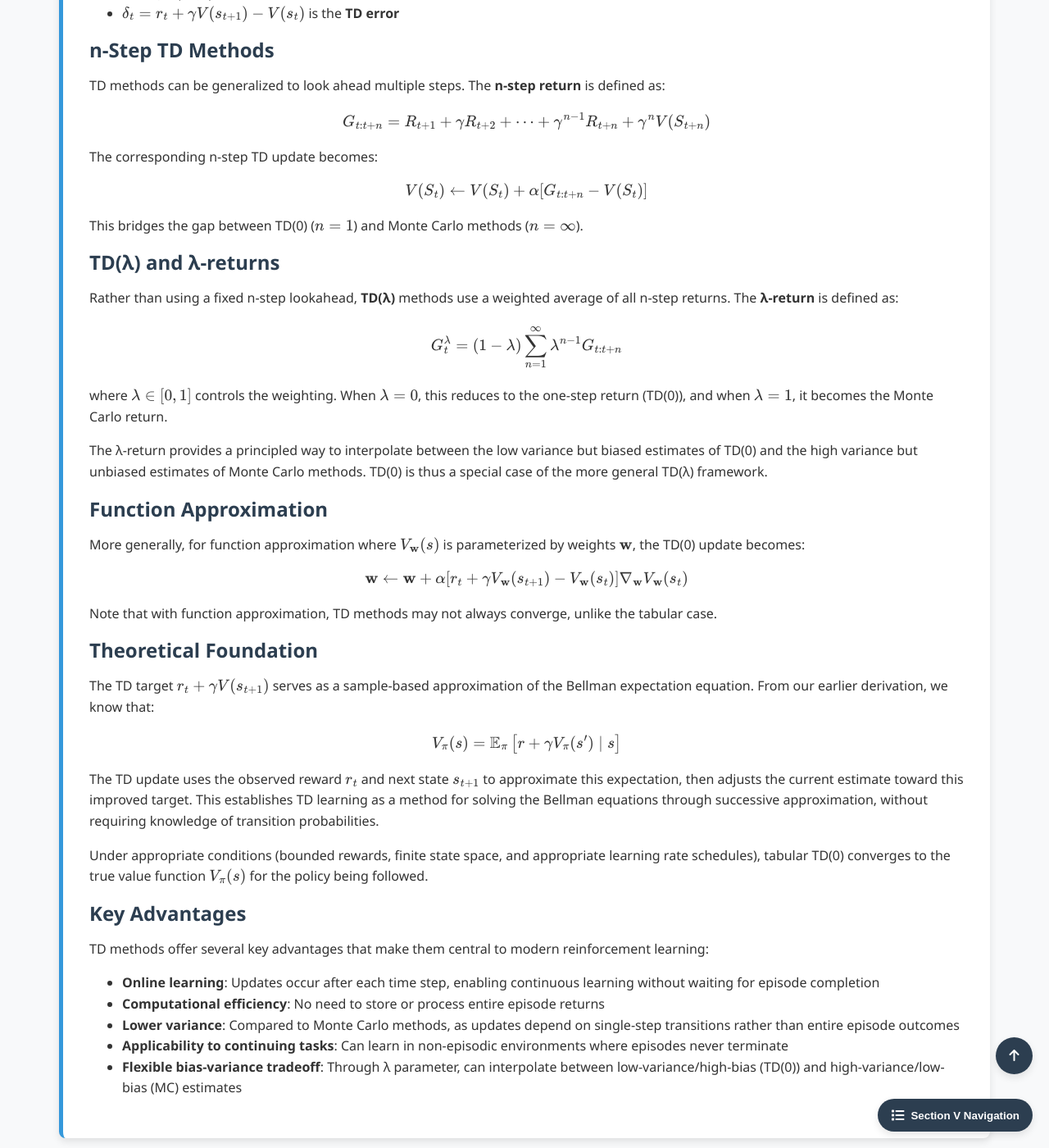
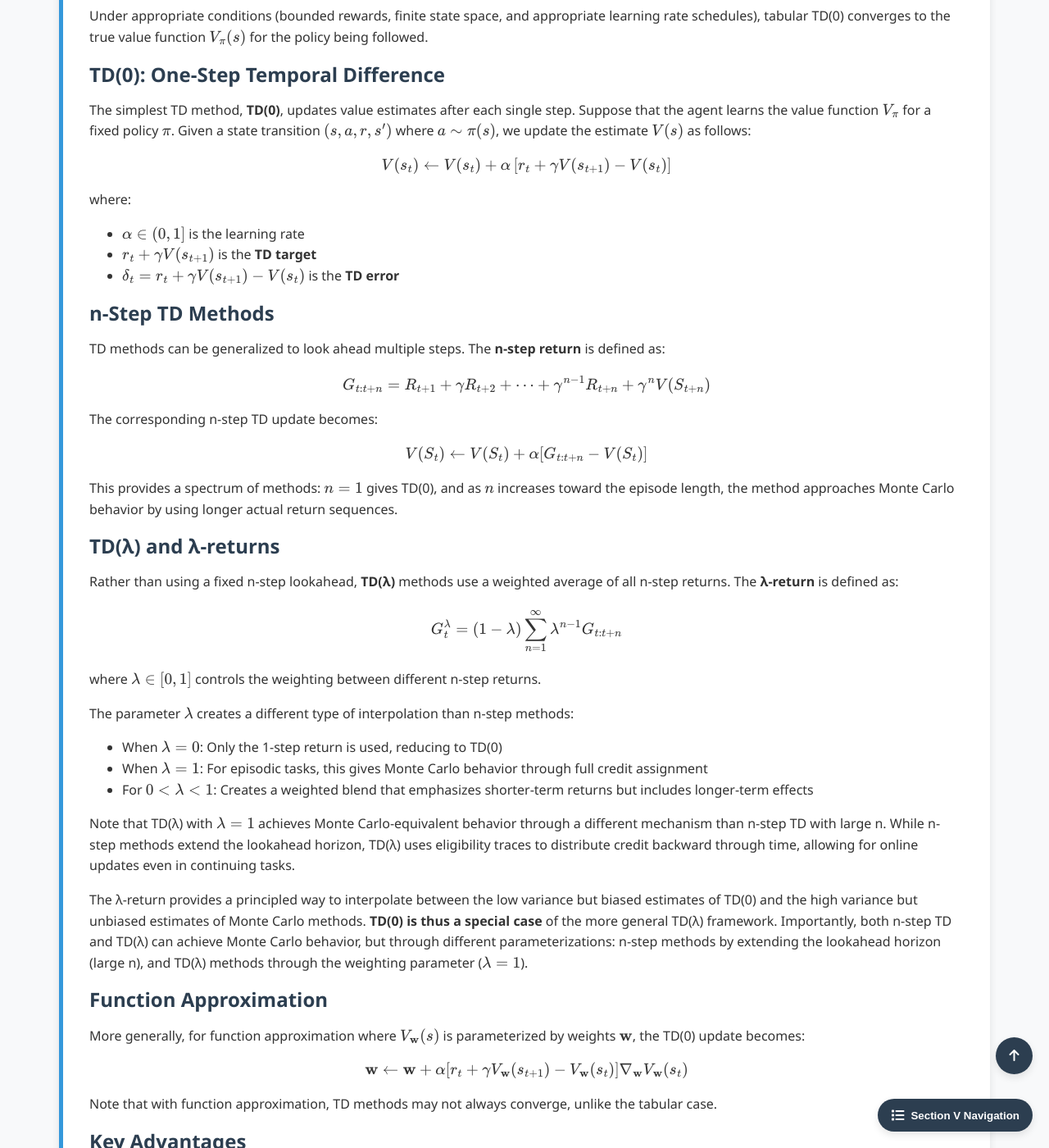
Before and after one commit to Yusukey01/yusukey01.github.io, a Jekyll site: the page built from Mathematics/Machine_learning/intro_RL.html, in a window 1280 px wide and 1400 px high, scrolled down 11743 px. Shown: the whole window at 82% size. Built offline with Jekyll 4.4.1, drawn with Linux system fonts in a browser that asks for light colours; some of the changed text lies outside the part shown.

Commit message:
update RL section

```diff
--- a/Mathematics/Machine_learning/intro_RL.html
+++ b/Mathematics/Machine_learning/intro_RL.html
@@ -706,6 +706,24 @@ uses_python: false
                     Bellman error for sampled states by learning from individual transitions rather than complete trajectories.
                 </p>
 
+                <h3>Theoretical Foundation</h3>
+                <p>
+                    The TD target \(r_t + \gamma V(s_{t+1})\) serves as a sample-based approximation of the Bellman
+                    expectation equation. From our earlier derivation, we know that:
+                    \[
+                    V_{\pi}(s) = \mathbb{E}_{\pi} \left[ r + \gamma V_{\pi}(s') \mid s \right]
+                    \]
+                    The TD update uses the observed reward \(r_t\) and next state \(s_{t+1}\) to approximate this expectation,
+                    then adjusts the current estimate toward this improved target. This establishes TD learning as a method
+                    for solving the Bellman equations through successive approximation, without requiring knowledge of
+                    transition probabilities.
+                </p>
+
+                <p>
+                    Under appropriate conditions (bounded rewards, finite state space, and appropriate learning rate schedules),
+                    tabular TD(0) converges to the true value function \(V_{\pi}(s)\) for the policy being followed.
+                </p>
+
                 <h3>TD(0): One-Step Temporal Difference</h3>
                 <p>
                     The simplest TD method, <strong>TD(0)</strong>, updates value estimates after each single step.
@@ -732,7 +750,8 @@ uses_python: false
                     \[
                     V(S_t) \leftarrow V(S_t) + \alpha [G_{t:t+n} - V(S_t)]
                     \]
-                This bridges the gap between TD(0) (\(n=1\)) and Monte Carlo methods (\(n=\infty\)).
+                    This provides a spectrum of methods: \(n=1\) gives TD(0), and as \(n\) increases toward the episode length,
+                    the method approaches Monte Carlo behavior by using longer actual return sequences.
                 </p>
 
                 <h3>TD(λ) and λ-returns</h3>
@@ -742,13 +761,30 @@ uses_python: false
                     \[
                     G_t^{\lambda} = (1-\lambda) \sum_{n=1}^{\infty} \lambda^{n-1} G_{t:t+n}
                     \]
-                where \(\lambda \in [0,1]\) controls the weighting. When \(\lambda = 0\), this reduces to the one-step return (TD(0)),
-                and when \(\lambda = 1\), it becomes the Monte Carlo return.
+                    where \(\lambda \in [0,1]\) controls the weighting between different n-step returns.
+                </p>
+
+                <p>
+                    The parameter \(\lambda\) creates a different type of interpolation than n-step methods:
+                    <ul style="padding-left: 40px;">
+                    <li>When \(\lambda = 0\): Only the 1-step return is used, reducing to TD(0)</li>
+                    <li>When \(\lambda = 1\): For episodic tasks, this gives Monte Carlo behavior through full credit assignment</li>
+                    <li>For \(0 < \lambda < 1\): Creates a weighted blend that emphasizes shorter-term returns but includes longer-term effects</li>
+                    </ul>
+                </p>
+
+                <p>
+                    Note that TD(λ) with \(\lambda = 1\) achieves Monte Carlo-equivalent behavior through a different mechanism than
+                    n-step TD with large n. While n-step methods extend the lookahead horizon, TD(λ) uses eligibility traces to
+                    distribute credit backward through time, allowing for online updates even in continuing tasks.
                 </p>
 
                 <p>
                     The λ-return provides a principled way to interpolate between the low variance but biased estimates of TD(0)
-                and the high variance but unbiased estimates of Monte Carlo methods. TD(0) is thus a special case of the more general TD(λ) framework.
+                    and the high variance but unbiased estimates of Monte Carlo methods. <strong>TD(0) is thus a special case</strong>
+                    of the more general TD(λ) framework. Importantly, both n-step TD and TD(λ) can achieve Monte Carlo behavior,
+                    but through different parameterizations: n-step methods by extending the lookahead horizon (large n),
+                    and TD(λ) methods through the weighting parameter (\(\lambda = 1\)).
                 </p>
 
                 <h3>Function Approximation</h3>
@@ -759,24 +795,6 @@ uses_python: false
                     \mathbf{w} \leftarrow \mathbf{w} + \alpha [ r_t + \gamma V_{\mathbf{w}}(s_{t+1}) - V_{\mathbf{w}}(s_t)]\nabla_{\mathbf{w}}V_{\mathbf{w}}(s_t)
                     \]
                     Note that with function approximation, TD methods may not always converge, unlike the tabular case.
-            </p>
-
-            <h3>Theoretical Foundation</h3>
-            <p>
-                The TD target \(r_t + \gamma V(s_{t+1})\) serves as a sample-based approximation of the Bellman
-                expectation equation. From our earlier derivation, we know that:
-                \[
-                V_{\pi}(s) = \mathbb{E}_{\pi} \left[ r + \gamma V_{\pi}(s') \mid s \right]
-                \]
-                The TD update uses the observed reward \(r_t\) and next state \(s_{t+1}\) to approximate this expectation,
-                then adjusts the current estimate toward this improved target. This establishes TD learning as a method
-                for solving the Bellman equations through successive approximation, without requiring knowledge of
-                transition probabilities.
-            </p>
-
-            <p>
-                Under appropriate conditions (bounded rewards, finite state space, and appropriate learning rate schedules),
-                tabular TD(0) converges to the true value function \(V_{\pi}(s)\) for the policy being followed.
                 </p>
 
                 <h3>Key Advantages</h3>
```
Lines whose indentation alone changed are shown as unchanged.
